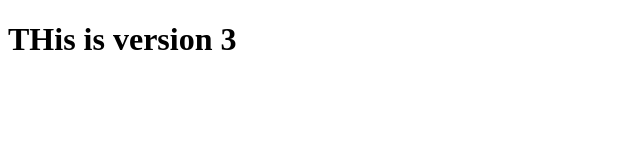
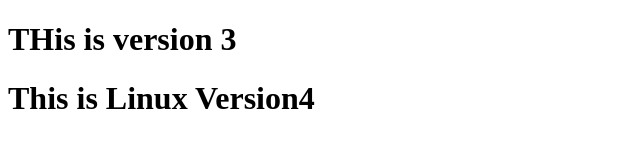
Before and after one commit to rameezsyed94/SNR, a plain HTML site: page index.html in a window 1280 px wide. Shown: the whole page, without its empty margins (0-640 px from the left). Drawn offline with Linux system fonts and the light colour scheme.

Commit message:
linux machine

```diff
--- a/index.html
+++ b/index.html
@@ -7,5 +7,6 @@
 </head>
 <body>
     <h1> THis is version 3 </h1>
+    <h1> This is Linux Version4 <h1>
 </body>
 </html>
```
